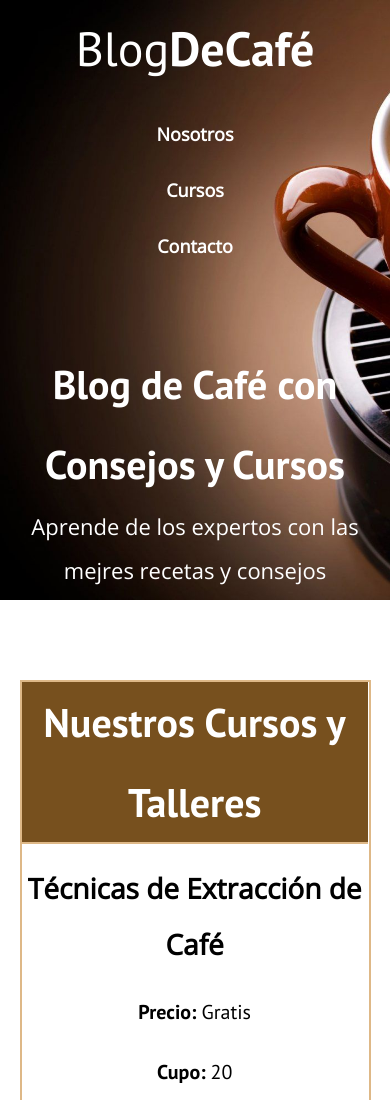
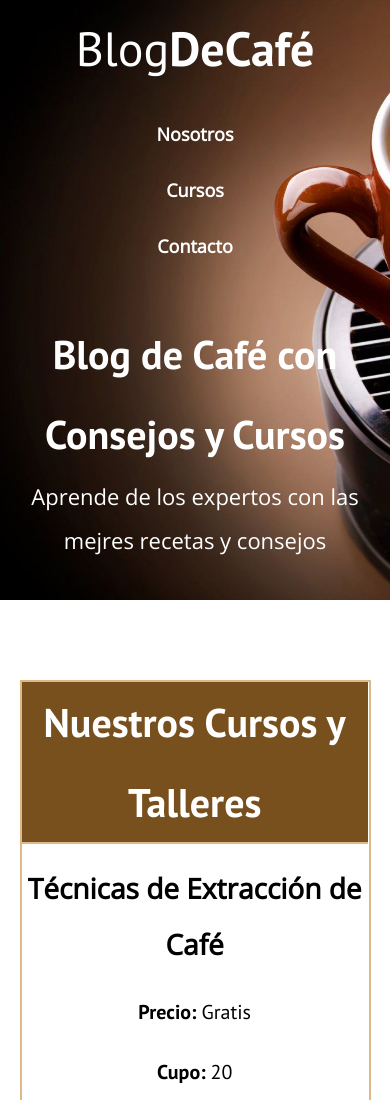
Before and after one commit to JotaErrE01/Blog-de-Caf-, a plain HTML site: page index.html in a window 390 px wide. Shown: the top 1100 px of the page. Drawn offline with nearby package versions, Linux system fonts and the light colour scheme.

Commit message:
Se hizo responsive el blog

```diff
--- a/css/styles.css
+++ b/css/styles.css
@@ -46,7 +46,7 @@ img{
 }
 
 /**Grid**/
-@media (min-width: 768px){
+@media (min-width: 800px){
     .grid{
         display: flex;
         justify-content: space-between;
@@ -88,7 +88,7 @@ img{
 }
 
 /**Header**/
-@media(min-width:768px){
+@media(min-width:800px){
     .barra{
         display: flex;
         justify-content: space-between;
@@ -124,7 +124,7 @@ img{
 .navegacion a:hover{
     color: brown;
 }
-@media (min-width: 768px){
+@media (min-width: 800px){
     .navegacion a{
         display: inline;/*colocas uno frente a otro, el elemento solo ocupa el espacio necesario, a diferencia del display block*/
         margin-right: 2rem;
@@ -138,7 +138,7 @@ img{
 .texto-header{
     color: #ffffff;
     text-align: center;
-    margin-top: 8rem;
+    margin-top: 5rem;
     font-size: 2.2rem;
 }
 
@@ -163,7 +163,7 @@ img{
     esten en un mismo contenedor dos secciones difrentes, en este
     caso se encontraban en el mismo contenedor main y aside*/
 }
-@media (min-width: 768px){
+@media (min-width: 800px){
     .contenido-principal {
         justify-content: space-between;
         max-width: 75%;
```
